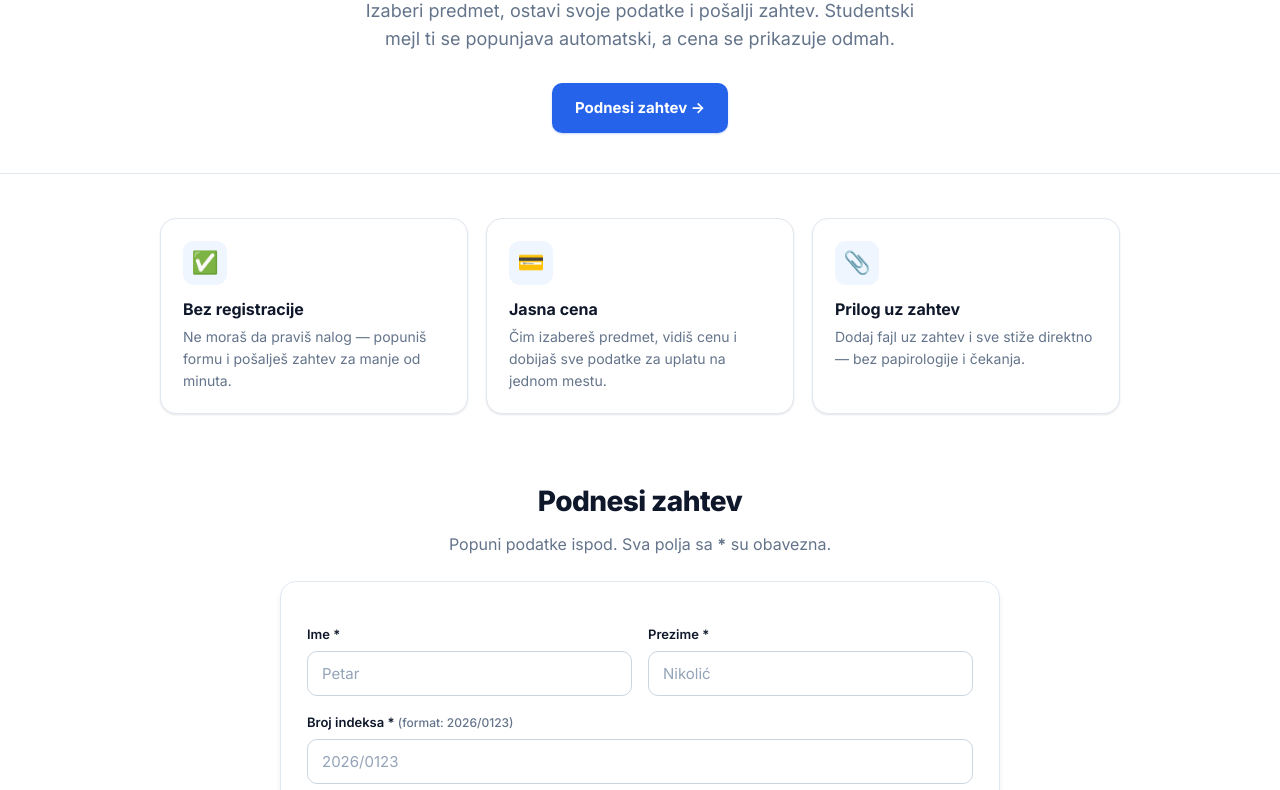
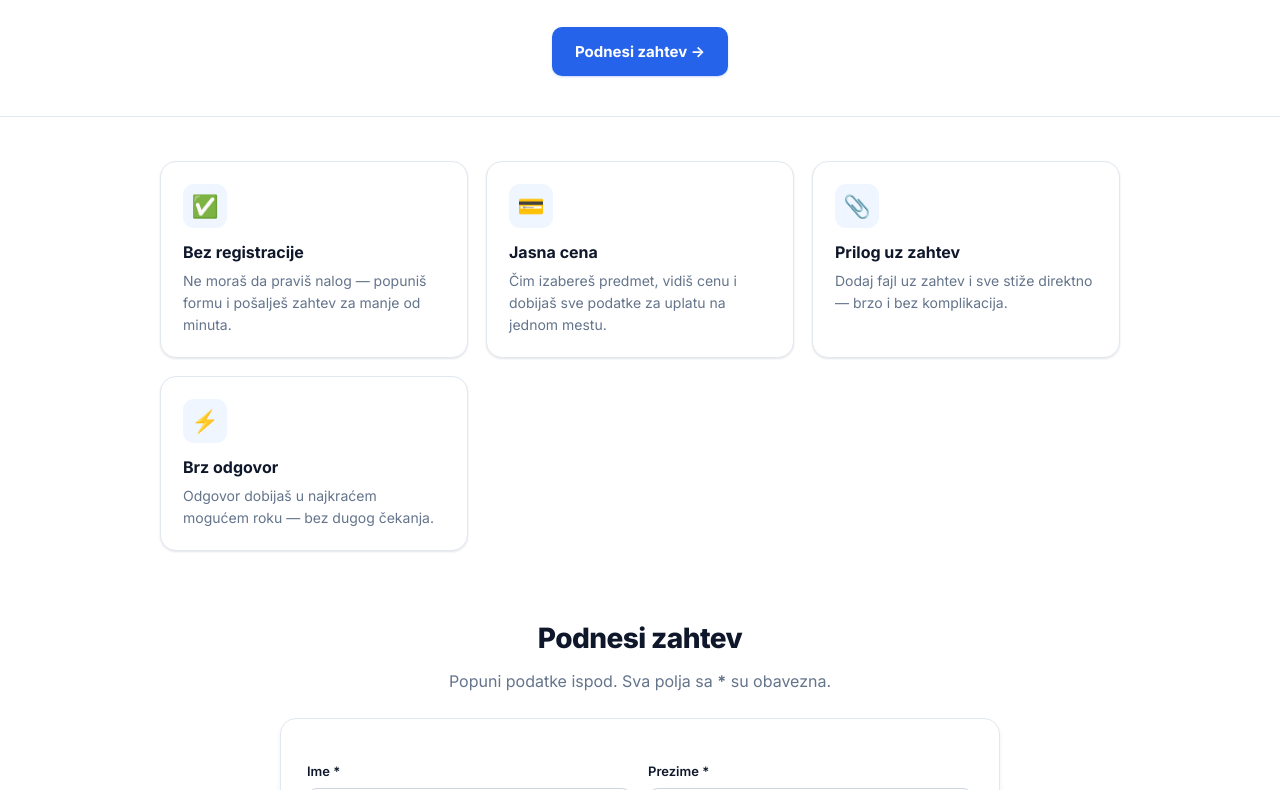
Before and after one commit to skinime/lakofon, a website: page public/index.html in a window 1280 px wide. Shown: the part 315-1105 px from the top of the page. Drawn offline with Linux system fonts and the light colour scheme; no server answers.

Commit message:
Fix: promenjen hero tekst na landing stranici

```diff
--- a/public/index.html
+++ b/public/index.html
@@ -21,10 +21,8 @@
 
   <!-- HERO -->
   <header class="hero">
-    <span class="badge">🎓 Za studente FON-a</span>
-    <h1>Podnesi zahtev <span class="grad">brzo i jednostavno</span></h1>
-    <p>Izaberi predmet, ostavi svoje podatke i pošalji zahtev. Studentski mejl ti se
-       popunjava automatski, a cena se prikazuje odmah.</p>
+    <h1>Maksimum bodova, <span class="grad">lako i jednostavno</span></h1>
+    <p>Izaberi predmet, pošalji zahtev i prepusti nama ostalo. Ti se fokusiraj na ono što je bitno.</p>
     <div class="hero-cta">
       <a class="btn" href="#zahtev">Podnesi zahtev →</a>
     </div>
@@ -45,7 +43,12 @@
     <div class="feature">
       <div class="ic">📎</div>
       <h3>Prilog uz zahtev</h3>
-      <p>Dodaj fajl uz zahtev i sve stiže direktno — bez papirologije i čekanja.</p>
+      <p>Dodaj fajl uz zahtev i sve stiže direktno — brzo i bez komplikacija.</p>
+    </div>
+    <div class="feature">
+      <div class="ic">⚡</div>
+      <h3>Brz odgovor</h3>
+      <p>Odgovor dobijaš u najkraćem mogućem roku — bez dugog čekanja.</p>
     </div>
   </section>
 
```
